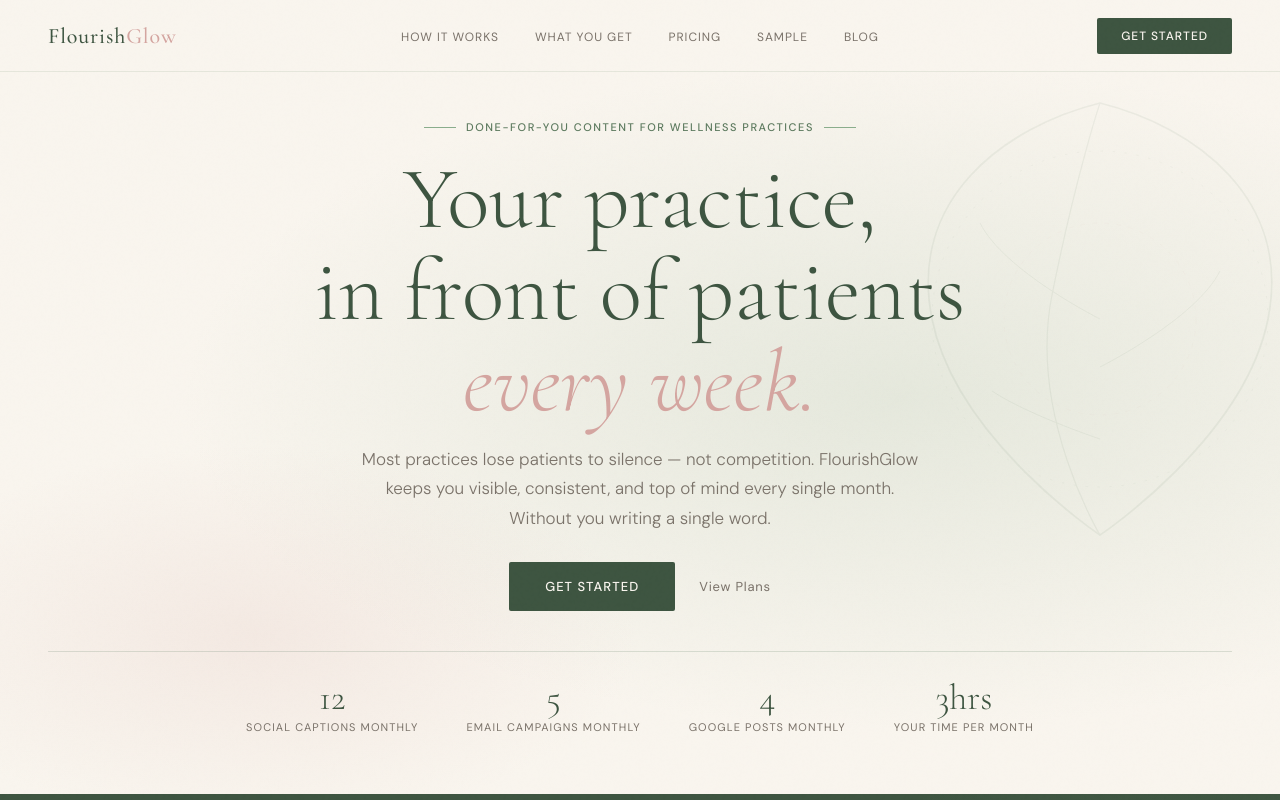
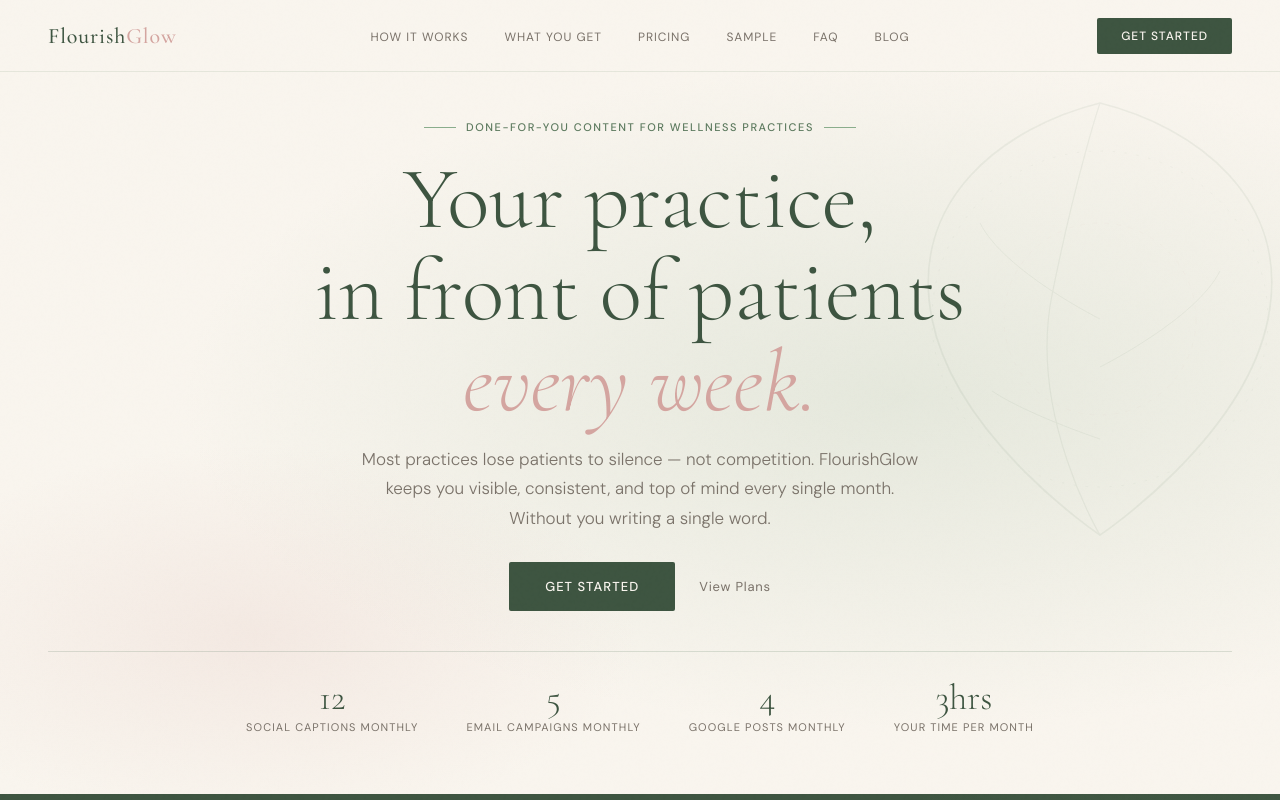
Before and after one commit to cronere/flourishglow, a Next.js app: page / in a window 1280 px wide. Shown: the top 800 px of the page. Built offline with nearby package versions, Linux system fonts and the light colour scheme.

Commit message:
Update Nav.js

```diff
--- a/components/Nav.js
+++ b/components/Nav.js
@@ -28,6 +28,7 @@
           <li><Link href="/#deliverables">What You Get</Link></li>
           <li><Link href="/#pricing">Pricing</Link></li>
           <li><Link href="/#sample">Sample</Link></li>
+          <li><Link href="/#faq">FAQ</Link></li>
           <li><Link href="/blog">Blog</Link></li>
         </ul>
         <div className="nav-right">
@@ -47,6 +48,7 @@
         <Link href="/#deliverables" onClick={() => setMenuOpen(false)}>What You Get</Link>
         <Link href="/#pricing" onClick={() => setMenuOpen(false)}>Pricing</Link>
         <Link href="/#sample" onClick={() => setMenuOpen(false)}>Sample</Link>
+        <Link href="/#faq" onClick={() => setMenuOpen(false)}>FAQ</Link>
         <Link href="/blog" onClick={() => setMenuOpen(false)}>Blog</Link>
         <Link href="/onboarding" className="mobile-cta-btn" onClick={() => setMenuOpen(false)}>
           Get Started
```
